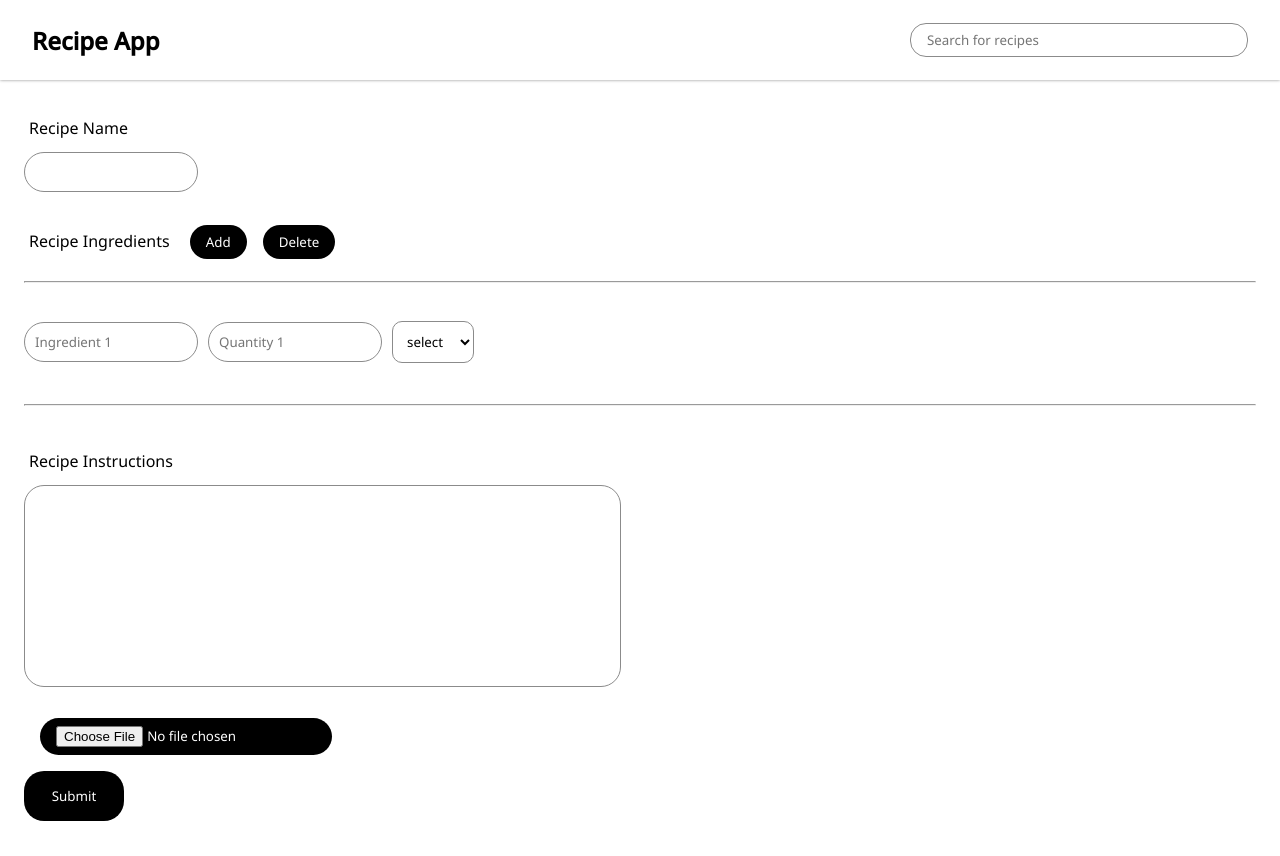
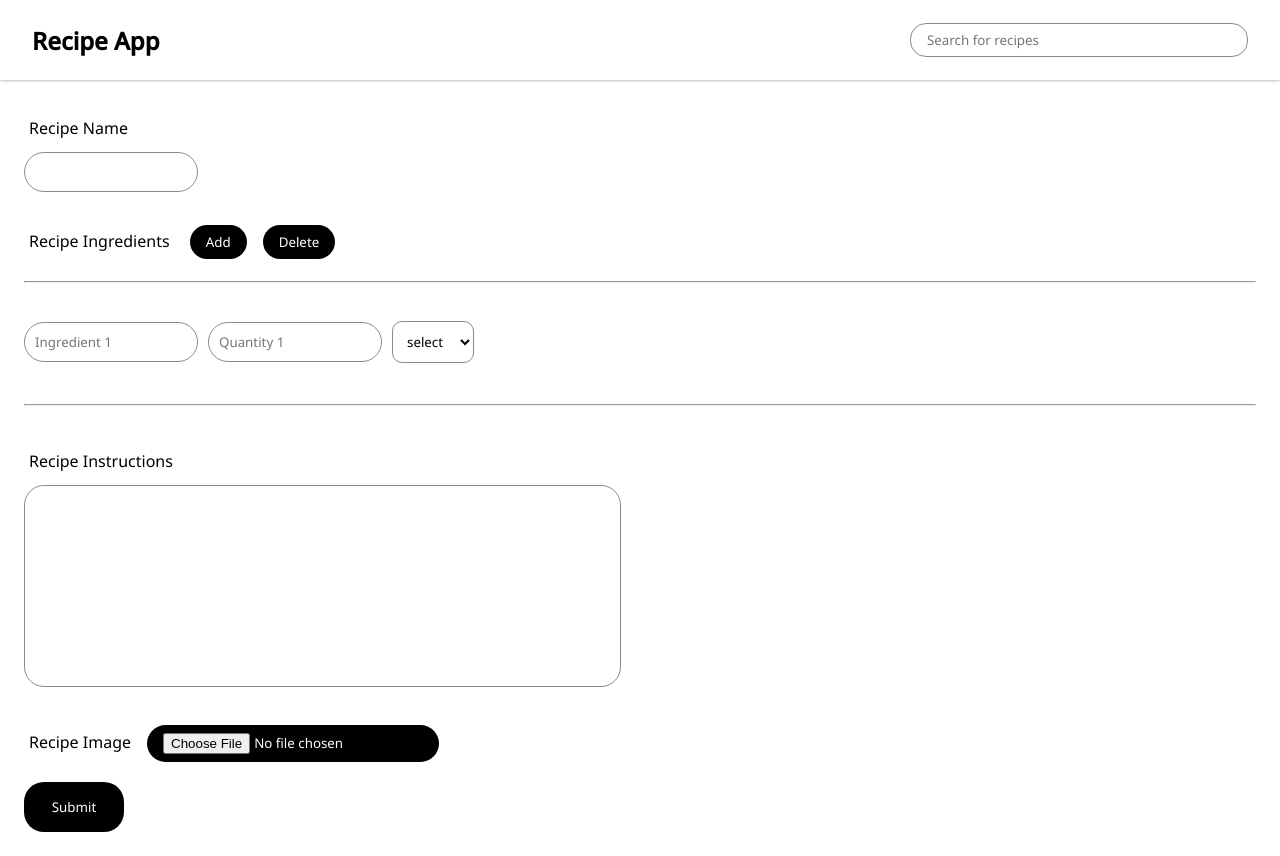
Before and after one commit to NithinV404/forklore, a React (Vite) app: page /add_recipe in a window 1280 px wide. Built offline with nearby package versions, Linux system fonts and the light colour scheme; the HTML template or start-up script is replaced by a standard one.

Commit message:
Fixed missing labeling for file upload

```diff
--- a/src/components/Add_recipe.tsx
+++ b/src/components/Add_recipe.tsx
@@ -123,6 +123,7 @@ export default function AddRecipe() {
           </div>
 
           <div>
+            <label>Recipe Image</label>
             <input
               className={styles.add_btn}
               type="file"
```
